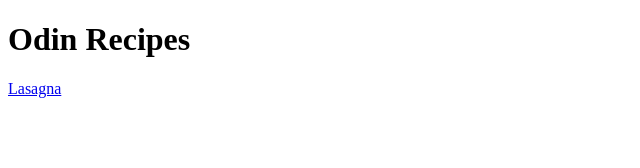
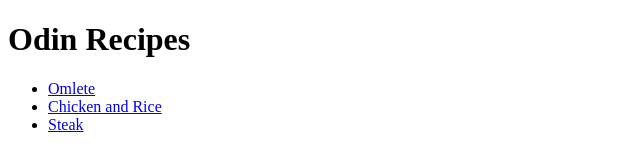
Before and after one commit to willharvv/odin-recipes-, a plain HTML site: page index.html in a window 1280 px wide. Shown: the whole page, without its empty margins (0-640 px from the left). Drawn offline with Linux system fonts and the light colour scheme.

Commit message:
index.html

```diff
--- a/index.html
+++ b/index.html
@@ -8,6 +8,11 @@
 </head>
 <body>
     <h1>Odin Recipes</h1>
-    <a href="recipes/lasagna.html">Lasagna</a>
+        <ul>
+           <li> <a href="recipes/omlete.html">Omlete</a> </li>
+           <li> <a href="recipes/chicken-rice.html">Chicken and Rice </a> </li>
+         <li>   <a href="recipes/steak.html">Steak </a> </li>
+        </ul>
+
 </body>
 </html>
```
